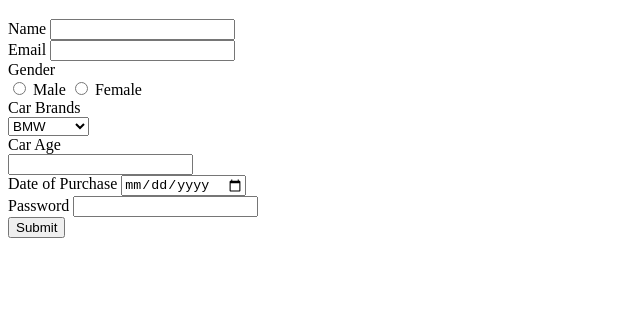
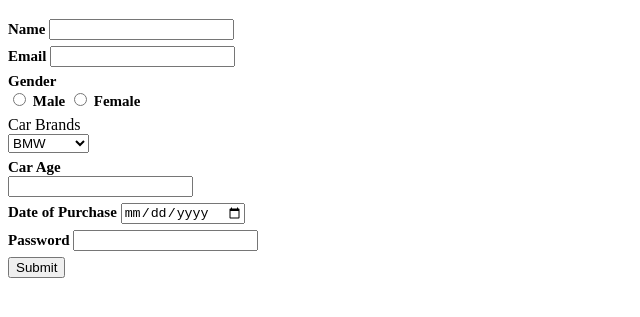
Before and after one commit to acciojob/car-insurance-form-Roomaniwahid, a website: page main.html in a window 1280 px wide. Shown: the part 61-378 px from the top of the page, without its empty margins (0-640 px from the left). Drawn offline with Linux system fonts and the light colour scheme.

Commit message:
created a submission

```diff
--- a/main.html
+++ b/main.html
@@ -11,31 +11,38 @@
 	<!-- the entire body must be written by student -->
     <h1>Car Insurance Form</h1>
 	<form sction="#"method "POST">
+  <div class ="title">
 		<label for="name">Name</label>
   <input type="text" id="name" required><br>
-
+  </div>
+  <div class ="title">
 		<label for="email">Email</label>
   <input type="email" id="email" required><br>
-
+  </div>
+  <div class ="title">
 		<label for="gender">Gender</label><br>
   <input type="radio" name="gender" value="male" required> Male
   <input type="radio" name="gender" value="female" required> Female<br>
-
+  </div>
  <label for="cars">Car Brands</label><br>
   <select id="cars" required>
     <option value="BMW">BMW</option>
     <option value="Audi">Audi</option>
     <option value="Mercedes">Mercedes</option>
+
   </select><br>
-
+  <div class ="title">
   <label for="carage">Car Age</label><br>
   <input type="number" id="carage" required><br>
-
+  </div>
+ <div class ="title">
 		<label for="dop">Date of Purchase</label>
   <input type="date" id="dop" required><br>
-
+ </div>
+  <div class ="title">
 		<label for="password">Password</label>
   <input type="password" id="password" required><br>
+  </div>
 
 		<button type="submit">Submit</button>
 </form>
--- a/styles.css
+++ b/styles.css
@@ -1,2 +1,7 @@
+.title{
+	font-size:15px;
+	font-weight:600;
 
+	margin:6px 0px;
+}
 /* Your CSS Code here. */
```
Lines whose indentation alone changed are shown as unchanged.
